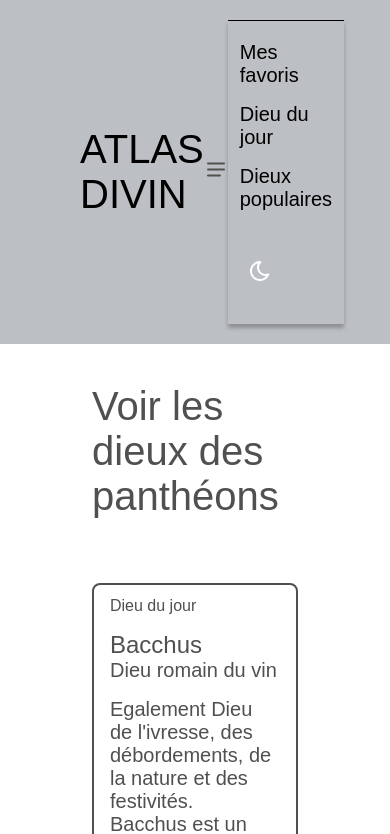
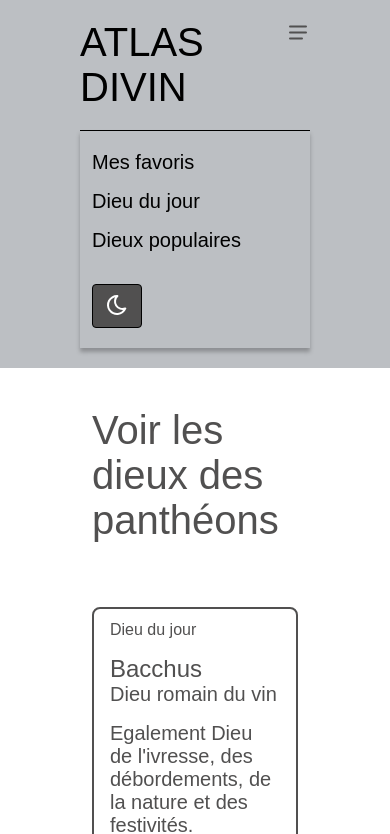
Before and after one commit to fionafionafionafionafiona/Atlas-Divin, a website built with Parcel: page src/index.html in a window 390 px wide. Both pictures are taken after a click on the element 298 px from the left and 65 px from the top of the page. Shown: the top 834 px of the page. Built offline with nearby package versions, Linux system fonts and the light colour scheme; a web font is replaced by a local one.

Commit message:
header-nav in mobile correction

```diff
--- a/src/index.html
+++ b/src/index.html
@@ -20,8 +20,8 @@
   </head>
   <body>
     <header>
-      <a class="header-logo" href="index.html">atlas divin</a>
-      <div class="header-mobile-bar">
+      <div class="header-logo-burger-menu">
+        <a class="header-logo" href="index.html">atlas divin</a>
         <div class="header-burger-menu">
           <svg
             xmlns="http://www.w3.org/2000/svg"
@@ -33,21 +33,21 @@
             <g clip-path="url(#clip0_62_1890)">
               <path
                 d="M4 6.5H20"
-                stroke="#515050"
+                stroke="var(--text-main)"
                 stroke-width="2"
                 stroke-linecap="round"
                 stroke-linejoin="round"
               />
               <path
                 d="M4 12.5H20"
-                stroke="#515050"
+                stroke="var(--text-main)"
                 stroke-width="2"
                 stroke-linecap="round"
                 stroke-linejoin="round"
               />
               <path
                 d="M4 18.5H16"
-                stroke="#515050"
+                stroke="var(--text-main)"
                 stroke-width="2"
                 stroke-linecap="round"
                 stroke-linejoin="round"
--- a/src/scss/modules/_header.scss
+++ b/src/scss/modules/_header.scss
@@ -3,28 +3,32 @@
   font-family: var(--font-caesar-dressing);
   color: var(--text-secondary);
   text-transform: uppercase;
-  width: 100%;
+  display: flex;
+  align-items: center;
 }
 
 header {
   display: flex;
-  flex-direction: row;
+  flex-direction: column;
   justify-content: space-between;
-  align-items: center;
+  align-items: right;
   align-self: stretch;
   background: var(--background-components);
   padding: 20px 80px;
   font-size: 20px;
   color: var(--text-secondary);
+  .header-logo-burger-menu {
+    display: flex;
+    justify-content: space-between;
+  }
 }
+
 .header-nav {
   display: none;
   flex-direction: column;
   padding: 20px 12px;
   align-items: flex-start;
-  gap: 10px;
   background: var(--background-components);
-
   gap: 32px;
   ul {
     display: flex;
@@ -38,30 +42,30 @@ header {
   pointer-events: auto;
   border-top: 1px solid var(--text-secondary);
   box-shadow: 0 4px 4px 0 rgba(0, 0, 0, 0.25);
+  margin: 20px 0 0;
 }
 
 .header-nav-mode {
   display: flex;
-  justify-content: space-between;
-  padding: 1rem 0.5rem;
-}
-
-.header-mobile-bar {
-  display: block;
+  padding: 8px 12px 5px;
+  flex-direction: column;
+  justify-content: center;
+  align-items: center;
+  border-radius: 4px;
+  border: 1px solid var(--text-secondary);
+  background: var(--text-main);
 }
 
 @media (min-width: 768px) {
   header {
     flex-direction: row;
   }
-  .header-mobile-bar {
+  .header-burger-menu {
     display: none;
   }
-
   .header-nav {
     gap: 32px;
     display: flex;
-    width: 100%;
     flex-direction: row;
     justify-content: flex-end;
     align-items: center;
```
